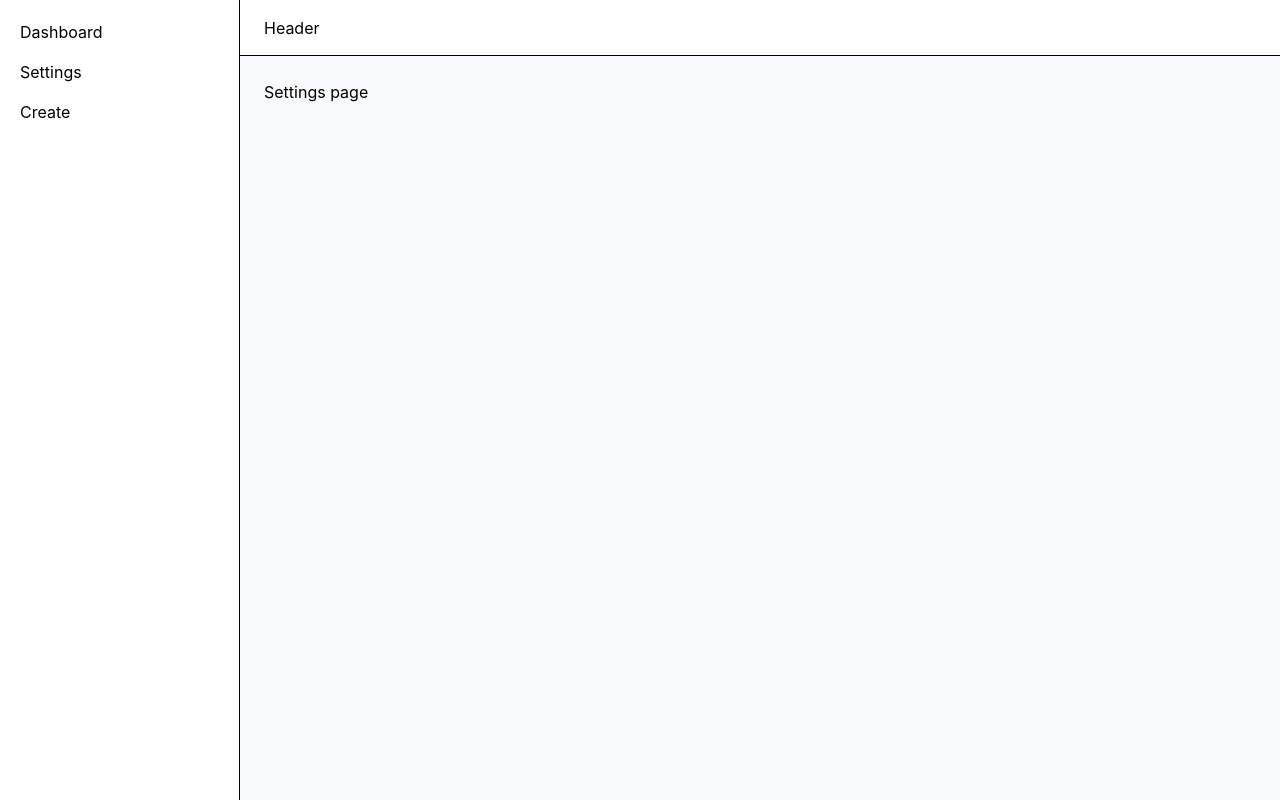
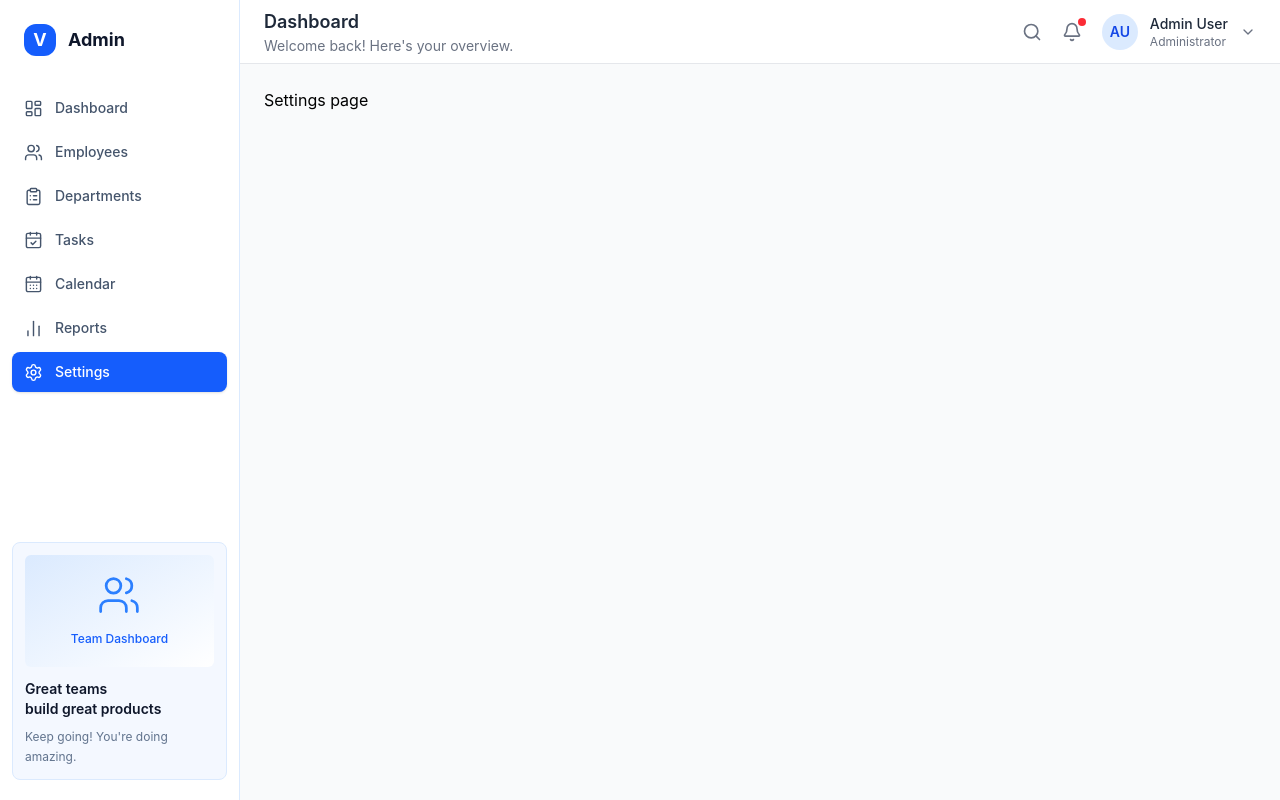
Before and after one commit to mdakashdev/frontend-project, a React (Vite) app in the folder react-emp-app/: page /setting in a window 1280 px wide. Built offline with nearby package versions, Linux system fonts and the light colour scheme.

Commit message:
feat(ui): implement sidebar and header

```diff
--- a/react-emp-app/src/components/ui/Header.tsx
+++ b/react-emp-app/src/components/ui/Header.tsx
@@ -1,9 +1,70 @@
-function Header() {
+import {
+    Search,
+    Bell,
+    ChevronDown,
+} from "lucide-react";
+
+export default function Header() {
     return (
-        <header className="flex h-14 shrink-0 items-center border-b px-6">
-            Header
+        <header className="flex h-16 items-center justify-between border-b border-gray-200 bg-white px-6">
+            {/* Left Section */}
+            <div>
+                <h1 className="text-lg font-semibold text-gray-800">
+                    Dashboard
+                </h1>
+
+                <p className="text-sm text-gray-500">
+                    Welcome back! Here's your overview.
+                </p>
+            </div>
+
+            {/* Right Section */}
+            <div className="flex items-center gap-5">
+                {/* Search */}
+                <button
+                    type="button"
+                    aria-label="Search"
+                    className="text-gray-500 transition hover:text-gray-900"
+                >
+                    <Search size={20} />
+                </button>
+
+                {/* Notification */}
+                <button
+                    type="button"
+                    aria-label="Notifications"
+                    className="relative text-gray-500 transition hover:text-gray-900"
+                >
+                    <Bell size={20} />
+
+                    <span className="absolute -right-1 -top-1 h-2 w-2 rounded-full bg-red-500" />
+                </button>
+
+                {/* Profile */}
+                <button
+                    type="button"
+                    className="flex items-center gap-3"
+                >
+                    <div className="flex h-9 w-9 items-center justify-center rounded-full bg-blue-100 text-sm font-semibold text-blue-700">
+                        AU
+                    </div>
+
+                    <div className="hidden text-left sm:block">
+                        <p className="text-sm font-medium text-gray-800">
+                            Admin User
+                        </p>
+
+                        <p className="text-xs text-gray-500">
+                            Administrator
+                        </p>
+                    </div>
+
+                    <ChevronDown
+                        size={16}
+                        className="text-gray-500"
+                    />
+                </button>
+            </div>
         </header>
-    )
+    );
 }
-
-export default Header;
--- a/react-emp-app/src/components/ui/Sidebar.tsx
+++ b/react-emp-app/src/components/ui/Sidebar.tsx
@@ -1,13 +1,119 @@
+import {
+  LayoutDashboard,
+  Users,
+  ClipboardList,
+  CalendarCheck,
+  CalendarDays,
+  ChartNoAxesColumn,
+  Settings,
+} from 'lucide-react'
+
+import { NavLink } from 'react-router'
+
+const menuItems = [
+  {
+    title: 'Dashboard',
+    path: '/',
+    icon: LayoutDashboard,
+  },
+  {
+    title: 'Employees',
+    path: '/emp',
+    icon: Users,
+  },
+  {
+    title: 'Departments',
+    path: '/departments',
+    icon: ClipboardList,
+  },
+  {
+    title: 'Tasks',
+    path: '/tasks',
+    icon: CalendarCheck,
+  },
+  {
+    title: 'Calendar',
+    path: '/calendar',
+    icon: CalendarDays,
+  },
+  {
+    title: 'Reports',
+    path: '/reports',
+    icon: ChartNoAxesColumn,
+  },
+  {
+    title: 'Settings',
+    path: '/setting',
+    icon: Settings,
+  },
+]
+
 function Sidebar() {
-    return (
-        <aside className="w-60 shrink-0 border-r p-5">
-            <nav className="space-y-4">
-                <div>Dashboard</div>
-                <div>Settings</div>
-                <div>Create</div>
-            </nav>
-        </aside>
-    )
+  return (
+    <aside className="flex h-screen w-60 shrink-0 flex-col border-r border-blue-100 bg-white px-3 py-5">
+      {/* Logo */}
+      <div className="mb-7 flex h-10 items-center gap-3 px-3">
+        <div className="flex h-8 w-8 items-center justify-center rounded-xl bg-blue-600 text-lg font-bold text-white">
+          V
+        </div>
+
+        <span className="text-lg font-bold text-slate-900">
+          Admin
+        </span>
+      </div>
+
+      {/* Navigation */}
+      <nav className="flex flex-col gap-1">
+        {menuItems.map((item) => {
+          const Icon = item.icon
+
+          return (
+            <NavLink
+              key={item.path}
+              to={item.path}
+              end={item.path === '/'}
+              className={({ isActive }) =>
+                `flex h-10 items-center gap-3 rounded-lg px-3 text-sm font-medium transition-colors ${
+                  isActive
+                    ? 'bg-blue-600 text-white shadow-sm'
+                    : 'text-slate-600 hover:bg-blue-50 hover:text-blue-600'
+                }`
+              }
+            >
+              <Icon size={19} strokeWidth={1.8} />
+              <span>{item.title}</span>
+            </NavLink>
+          )
+        })}
+      </nav>
+
+      {/* Promotional Card */}
+      <div className="mt-auto rounded-lg border border-blue-100 bg-blue-50/70 p-3">
+        <div className="mb-3 flex h-28 items-center justify-center rounded-md bg-gradient-to-br from-blue-100 to-white">
+          <div className="text-center">
+            <Users
+              size={44}
+              className="mx-auto mb-2 text-blue-500"
+              strokeWidth={1.5}
+            />
+            <span className="text-xs font-medium text-blue-600">
+              Team Dashboard
+            </span>
+          </div>
+        </div>
+
+        <h3 className="text-sm font-semibold leading-5 text-slate-900">
+          Great teams
+          <br />
+          build great products
+        </h3>
+
+        <p className="mt-2 text-xs leading-5 text-slate-500">
+          Keep going! You're doing amazing.
+        </p>
+      </div>
+    </aside>
+  )
 }
 
 export default Sidebar;
```
